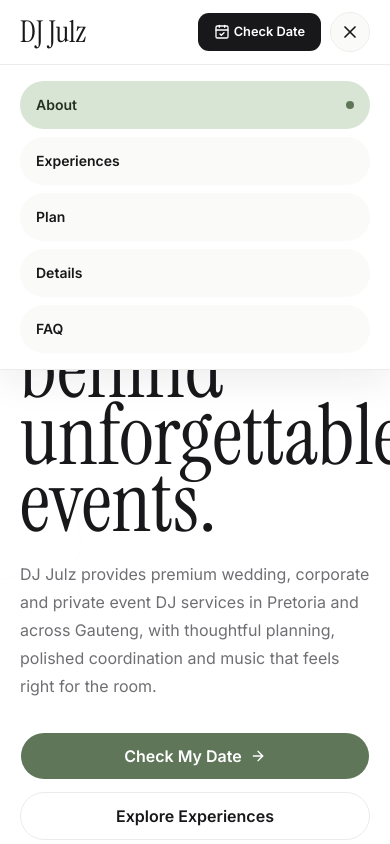
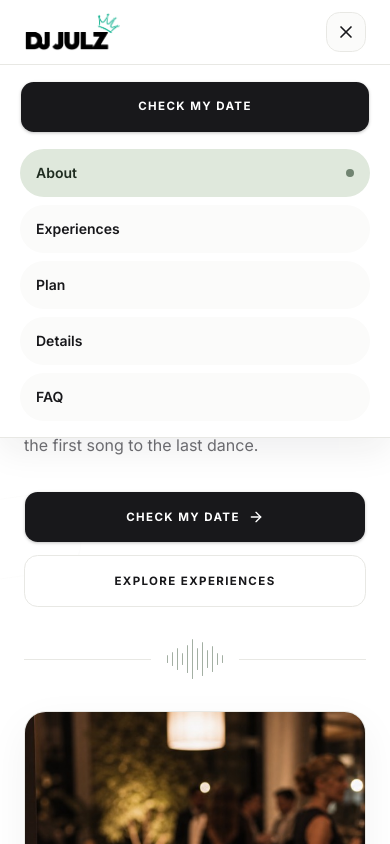
Before and after one commit to alexlandman1998-123/dj-julz, a Next.js app: page / in a window 390 px wide. Both pictures are taken after a click on the button 350 px from the left and 32 px from the top of the page. Shown: the top 844 px of the page. Built offline with nearby package versions, Linux system fonts and the light colour scheme; no server answers.

Commit message:
Tighten mobile UI and add DJ Julz logos

```diff
--- a/src/app/globals.css
+++ b/src/app/globals.css
@@ -56,8 +56,8 @@
 
 :root {
   --background: oklch(1 0 0);
-  --surface: #fafaf8;
-  --surface-strong: #f4f4f1;
+  --surface: #fbfbfa;
+  --surface-strong: #f3f3ef;
   --foreground: #18181b;
   --card: #ffffff;
   --card-foreground: #18181b;
@@ -69,12 +69,12 @@
   --secondary-foreground: #18181b;
   --muted: #f4f4f1;
   --muted-foreground: #6f6f73;
-  --accent: #d8e4d4;
-  --accent-foreground: #243124;
-  --sage: #5f7659;
+  --accent: #dfe8dc;
+  --accent-foreground: #1f2c20;
+  --sage: #718471;
   --sage-foreground: #ffffff;
   --destructive: oklch(0.577 0.245 27.325);
-  --border: #ececea;
+  --border: #e8e8e4;
   --input: #e3e3df;
   --ring: #8fa68a;
   --chart-1: oklch(0.72 0.045 145);
@@ -82,7 +82,7 @@
   --chart-3: oklch(0.39 0.004 85);
   --chart-4: oklch(0.82 0.018 85);
   --chart-5: oklch(0.25 0.004 85);
-  --radius: 1.25rem;
+  --radius: 0.95rem;
   --sidebar: oklch(0.985 0.008 85);
   --sidebar-foreground: oklch(0.18 0.004 85);
   --sidebar-primary: oklch(0.18 0.004 85);
@@ -91,8 +91,8 @@
   --sidebar-accent-foreground: oklch(0.18 0.004 85);
   --sidebar-border: oklch(0.89 0.008 85);
   --sidebar-ring: oklch(0.62 0.03 145);
-  --shadow-card: 0 18px 50px rgb(24 24 27 / 0.07);
-  --shadow-soft: 0 24px 80px rgb(24 24 27 / 0.09);
+  --shadow-card: 0 14px 42px rgb(24 24 27 / 0.055);
+  --shadow-soft: 0 22px 70px rgb(24 24 27 / 0.08);
   --duration-fast: 160ms;
   --duration-base: 240ms;
   --ease-premium: cubic-bezier(0.22, 1, 0.36, 1);
@@ -137,7 +137,7 @@
     @apply border-border outline-ring/50;
   }
   body {
-    @apply bg-background text-foreground antialiased;
+    @apply overflow-x-hidden bg-background text-foreground antialiased;
     font-family: var(--font-inter), Inter, ui-sans-serif, system-ui, sans-serif;
     text-rendering: optimizeLegibility;
   }
@@ -154,23 +154,23 @@
   }
 
   .mobile-container {
-    @apply mx-auto w-full max-w-md px-5;
+    @apply mx-auto w-full max-w-md px-6;
   }
 
   .section-spacing {
-    @apply py-14;
+    @apply py-12;
   }
 
   .eyebrow {
-    @apply text-[0.72rem] font-semibold uppercase tracking-[0.18em] text-sage;
+    @apply text-[0.68rem] font-semibold uppercase tracking-[0.2em] text-sage;
   }
 
   .hero-title {
-    @apply font-heading text-[5.25rem] leading-[0.8] tracking-normal text-balance text-foreground;
+    @apply font-heading text-[4.85rem] leading-[0.82] tracking-normal text-balance text-foreground;
   }
 
   .section-title {
-    @apply font-heading text-5xl leading-[0.92] tracking-normal text-balance text-foreground;
+    @apply font-heading text-[3rem] leading-[0.93] tracking-normal text-balance text-foreground;
   }
 
   .card-title {
@@ -186,12 +186,12 @@
   }
 
   .premium-card {
-    @apply rounded-[1.75rem] border border-border bg-card;
+    @apply rounded-[1.35rem] border border-border bg-card;
     box-shadow: var(--shadow-card);
   }
 
   .interactive-card {
-    @apply rounded-[1.75rem] border border-border bg-card transition-[border-color,box-shadow,transform] duration-[var(--duration-base)] ease-[var(--ease-premium)];
+    @apply rounded-[1.35rem] border border-border bg-card transition-[border-color,box-shadow,transform] duration-[var(--duration-base)] ease-[var(--ease-premium)];
     box-shadow: var(--shadow-card);
   }
 
@@ -202,6 +202,18 @@
 
   .soft-shadow {
     box-shadow: var(--shadow-soft);
+  }
+
+  .hairline {
+    @apply h-px bg-border;
+  }
+
+  .waveform {
+    @apply flex items-center justify-center gap-1 text-sage;
+  }
+
+  .waveform span {
+    @apply block w-px rounded-full bg-current opacity-65;
   }
 }
 
--- a/src/components/footer/footer.tsx
+++ b/src/components/footer/footer.tsx
@@ -1,6 +1,7 @@
 import { Camera, Mail, MapPin, Music2, Phone } from "lucide-react";
 import Link from "next/link";
 
+import { Logo } from "@/components/shared/logo";
 import { Reveal } from "@/components/shared/motion";
 import { siteConfig } from "@/config/site";
 
@@ -32,7 +33,7 @@ export function Footer() {
   return (
     <footer className="border-t border-border bg-white px-5 py-10">
       <Reveal className="mx-auto max-w-md">
-        <p className="font-heading text-4xl leading-none text-foreground">DJ Julz</p>
+        <Logo className="w-28" />
         <p className="caption mt-3">
           Premium wedding entertainment, corporate event music and private celebration
           DJ services from Pretoria to greater Gauteng.
--- a/src/components/hero/hero.tsx
+++ b/src/components/hero/hero.tsx
@@ -14,7 +14,7 @@ export function Hero() {
   const reduceMotion = useReducedMotion();
 
   return (
-    <section id="hero" className="relative overflow-hidden px-5 pb-14 pt-24">
+    <section id="hero" className="relative overflow-hidden px-6 pb-14 pt-24">
       <motion.div
         aria-hidden="true"
         className="absolute right-[-5rem] top-28 h-28 w-48 rounded-[2rem] border border-sage/20 bg-surface/60"
@@ -77,19 +77,19 @@ export function Hero() {
           }}
           transition={{ duration: 0.55, ease: easing }}
         >
-          The calm, confident sound behind unforgettable events.
+          Music for moments <span className="block text-sage italic">that matter.</span>
         </motion.h1>
         <motion.p
-          className="body-copy mt-6"
+          className="body-copy mt-6 max-w-[20rem]"
           variants={{
             hidden: { opacity: 0, y: 14 },
             visible: { opacity: 1, y: 0 },
           }}
           transition={{ duration: 0.5, ease: easing }}
         >
-          DJ Julz provides premium wedding, corporate and private event DJ services in
-          Pretoria and across Gauteng, with thoughtful planning, polished coordination
-          and music that feels right for the room.
+          Premium wedding, corporate and private event DJ services in Pretoria and
+          across Gauteng, planned with calm detail from the first song to the last
+          dance.
         </motion.p>
         <motion.div
           className="mt-8 grid gap-3"
@@ -99,28 +99,44 @@ export function Hero() {
           }}
           transition={{ duration: 0.45, ease: easing }}
         >
-          <Button asChild size="lg" variant="sage">
+          <Button
+            asChild
+            size="lg"
+            variant="primary"
+            className="w-full bg-primary text-primary-foreground"
+          >
             <Link href="#planner" data-analytics="book_consultation_hero">
               Check My Date <ArrowRight className="size-4" />
             </Link>
           </Button>
-          <Button asChild size="lg" variant="outline">
+          <Button
+            asChild
+            size="lg"
+            variant="outline"
+            className="w-full bg-white text-foreground"
+          >
             <Link href="#packages">Explore Experiences</Link>
           </Button>
         </motion.div>
-        <motion.p
-          className="caption mt-5 rounded-full bg-white/85 px-4 py-3 text-center"
+        <motion.div
+          aria-hidden="true"
+          className="mt-8 grid grid-cols-[1fr_auto_1fr] items-center gap-4"
           variants={{
             hidden: { opacity: 0, y: 8 },
             visible: { opacity: 1, y: 0 },
           }}
           transition={{ duration: 0.42, ease: easing }}
         >
-          Professional planning for ceremonies, receptions, launches and private
-          celebrations.
-        </motion.p>
+          <span className="hairline" />
+          <div className="waveform">
+            {[8, 14, 22, 12, 28, 40, 22, 34, 18, 26, 12, 8].map((height, index) => (
+              <span key={index} style={{ height }} />
+            ))}
+          </div>
+          <span className="hairline" />
+        </motion.div>
         <motion.div
-          className="premium-card mt-8 overflow-hidden bg-surface"
+          className="premium-card mt-8 overflow-hidden rounded-b-none bg-surface"
           initial={false}
           animate={reduceMotion ? undefined : { y: [4, 0] }}
           transition={{ duration: 0.45, ease: easing }}
--- a/src/components/navigation/navigation.tsx
+++ b/src/components/navigation/navigation.tsx
@@ -1,10 +1,11 @@
 "use client";
 
-import { CalendarCheck, Menu, X } from "lucide-react";
+import { Menu, X } from "lucide-react";
 import { AnimatePresence, motion, useReducedMotion } from "motion/react";
 import Link from "next/link";
 import { useEffect, useState } from "react";
 
+import { Logo } from "@/components/shared/logo";
 import { Button } from "@/components/ui/button";
 import { cn } from "@/lib/utils";
 
@@ -65,21 +66,15 @@ export function Navigation() {
           : "border-transparent bg-transparent",
       )}
     >
-      <div className="mobile-container flex h-16 items-center justify-between">
+      <div className="flex h-16 w-full items-center justify-between px-6">
         <Link
           href="/"
-          className="font-heading text-3xl leading-none text-foreground"
           aria-label="DJ Julz home"
+          className="rounded-xl outline-none focus-visible:ring-3 focus-visible:ring-ring/35"
         >
-          DJ Julz
+          <Logo priority className="w-24" />
         </Link>
         <div className="flex items-center gap-2">
-          <Button asChild size="sm" className="h-10 px-4">
-            <Link href="#planner">
-              <CalendarCheck className="size-4" />
-              Check Date
-            </Link>
-          </Button>
           <Button
             type="button"
             aria-label={open ? "Close menu" : "Open menu"}
@@ -113,6 +108,11 @@ export function Navigation() {
             transition={{ duration: 0.24, ease: [0.22, 1, 0.36, 1] }}
           >
             <div className="mx-auto grid max-w-md gap-2">
+              <Button asChild size="lg" className="mb-2 w-full">
+                <Link href="#planner" onClick={() => setOpen(false)}>
+                  Check My Date
+                </Link>
+              </Button>
               {links.map((link, index) => {
                 const activeLink = active === link.href.slice(1);
 
--- /dev/null
+++ b/src/components/shared/logo.tsx
@@ -0,0 +1,22 @@
+import Image from "next/image";
+
+import { cn } from "@/lib/utils";
+
+type LogoProps = {
+  variant?: "black" | "white";
+  className?: string;
+  priority?: boolean;
+};
+
+export function Logo({ variant = "black", className, priority = false }: LogoProps) {
+  return (
+    <Image
+      src={variant === "white" ? "/images/logo-white.png" : "/images/logo-black.png"}
+      alt="DJ Julz"
+      width={240}
+      height={96}
+      priority={priority}
+      className={cn("h-auto w-28 object-contain", className)}
+    />
+  );
+}
--- a/src/components/ui/button.tsx
+++ b/src/components/ui/button.tsx
@@ -6,13 +6,13 @@ import * as React from "react";
 import { cn } from "@/lib/utils";
 
 const buttonVariants = cva(
-  "group/button relative inline-flex shrink-0 items-center justify-center overflow-hidden rounded-full border border-transparent bg-clip-padding text-sm font-semibold whitespace-nowrap transition-all duration-[var(--duration-fast)] ease-[var(--ease-premium)] outline-none select-none focus-visible:border-ring focus-visible:ring-3 focus-visible:ring-ring/35 active:not-aria-[haspopup]:scale-[0.98] disabled:pointer-events-none disabled:opacity-50 aria-invalid:border-destructive aria-invalid:ring-3 aria-invalid:ring-destructive/20 dark:aria-invalid:border-destructive/50 dark:aria-invalid:ring-destructive/40 [&_svg]:pointer-events-none [&_svg]:shrink-0 [&_svg]:transition-transform [&_svg]:duration-[var(--duration-fast)] [&_svg]:ease-[var(--ease-premium)] group-hover/button:[&_svg:last-child]:translate-x-0.5 [&_svg:not([class*='size-'])]:size-4",
+  "group/button relative inline-flex shrink-0 items-center justify-center overflow-hidden rounded-[0.85rem] border border-transparent bg-clip-padding text-[0.72rem] font-bold uppercase tracking-[0.12em] whitespace-nowrap transition-all duration-[var(--duration-fast)] ease-[var(--ease-premium)] outline-none select-none focus-visible:border-ring focus-visible:ring-3 focus-visible:ring-ring/35 active:not-aria-[haspopup]:scale-[0.98] disabled:pointer-events-none disabled:opacity-50 aria-invalid:border-destructive aria-invalid:ring-3 aria-invalid:ring-destructive/20 dark:aria-invalid:border-destructive/50 dark:aria-invalid:ring-destructive/40 [&_svg]:pointer-events-none [&_svg]:shrink-0 [&_svg]:transition-transform [&_svg]:duration-[var(--duration-fast)] [&_svg]:ease-[var(--ease-premium)] group-hover/button:[&_svg:last-child]:translate-x-0.5 [&_svg:not([class*='size-'])]:size-4",
   {
     variants: {
       variant: {
-        default: "bg-primary text-primary-foreground hover:bg-primary/88",
-        primary: "bg-primary text-primary-foreground hover:bg-primary/88",
-        sage: "bg-sage text-white hover:bg-sage/88",
+        default: "bg-primary text-primary-foreground shadow-sm hover:bg-primary/88",
+        primary: "bg-primary text-primary-foreground shadow-sm hover:bg-primary/88",
+        sage: "bg-sage text-white shadow-sm hover:bg-sage/88",
         outline:
           "border-border bg-background text-foreground hover:bg-surface aria-expanded:bg-surface aria-expanded:text-foreground dark:border-input dark:bg-input/30 dark:hover:bg-input/50",
         secondary:
@@ -28,7 +28,7 @@ const buttonVariants = cva(
           "h-11 gap-2 px-5 has-data-[icon=inline-end]:pr-4 has-data-[icon=inline-start]:pl-4",
         xs: "h-6 gap-1 rounded-[min(var(--radius-md),10px)] px-2 text-xs in-data-[slot=button-group]:rounded-lg has-data-[icon=inline-end]:pr-1.5 has-data-[icon=inline-start]:pl-1.5 [&_svg:not([class*='size-'])]:size-3",
         sm: "h-7 gap-1 rounded-[min(var(--radius-md),12px)] px-2.5 text-[0.8rem] in-data-[slot=button-group]:rounded-lg has-data-[icon=inline-end]:pr-1.5 has-data-[icon=inline-start]:pl-1.5 [&_svg:not([class*='size-'])]:size-3.5",
-        lg: "h-12 gap-2 px-6 text-base has-data-[icon=inline-end]:pr-5 has-data-[icon=inline-start]:pl-5",
+        lg: "h-13 gap-2 px-6 has-data-[icon=inline-end]:pr-5 has-data-[icon=inline-start]:pl-5",
         icon: "size-11",
         "icon-xs":
           "size-6 rounded-[min(var(--radius-md),10px)] in-data-[slot=button-group]:rounded-lg [&_svg:not([class*='size-'])]:size-3",
```
Also changed, not shown: src/components/availability/availability.tsx (+69 -32 lines), src/components/contact/contact-cta.tsx (+9 -4 lines), src/components/packages/packages.tsx (+30 -7 lines), src/components/planner/planner.tsx (+52 -17 lines), src/components/stats/stats.tsx (+10 -7 lines), public/images/logo-black.png (added), public/images/logo-white.png (added).
